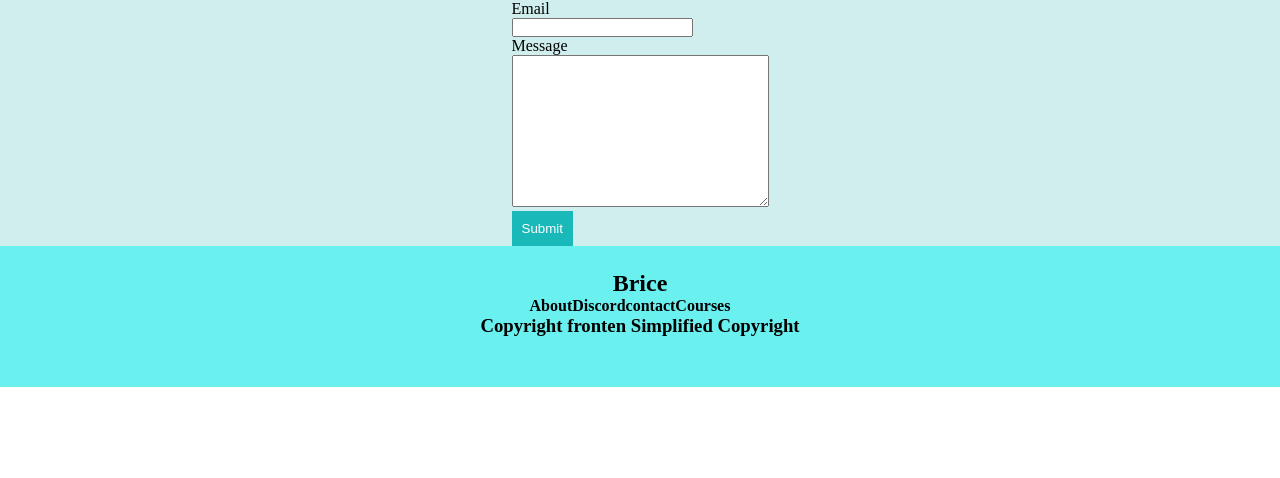
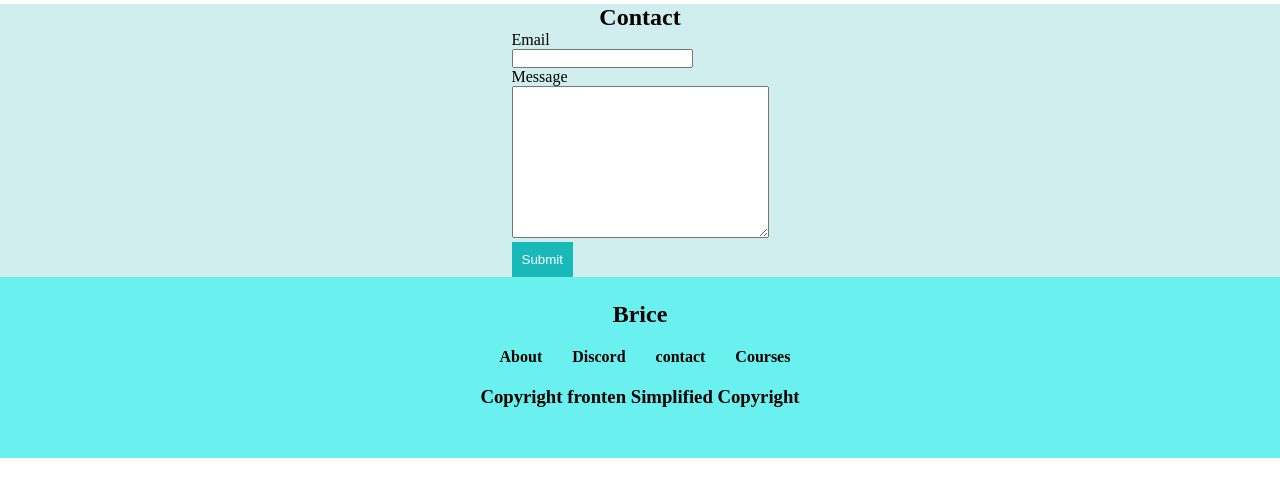
Before and after one commit to aganyo360/hellow-world, a plain HTML site: page projects/html/index.html in a window 1280 px wide. Shown: the part 1392-1870 px from the top of the page. Before the commit the page ends 1779 px from the top, so only its background shows below. Drawn offline with Linux system fonts and the light colour scheme.

```diff
--- a/projects/assests/styles/style.css
+++ b/projects/assests/styles/style.css
@@ -90,6 +90,7 @@ footer {
   align-items: center;
   background-color: rgb(107, 240, 240);
   padding: 24px 24px 50px 24px;
+  margin-bottom: 20px;
 }
 .footer-wrapper ul {
   display: flex;
@@ -98,3 +99,10 @@ footer {
   align-items: center;
   margin-right: 20px;
 }
+.nav-links > li{
+  display: flex;
+  justify-content: space-evenly;
+  margin-left: 30px;
+  margin-bottom: 20px;
+  margin-top: 20px;
+}
```
